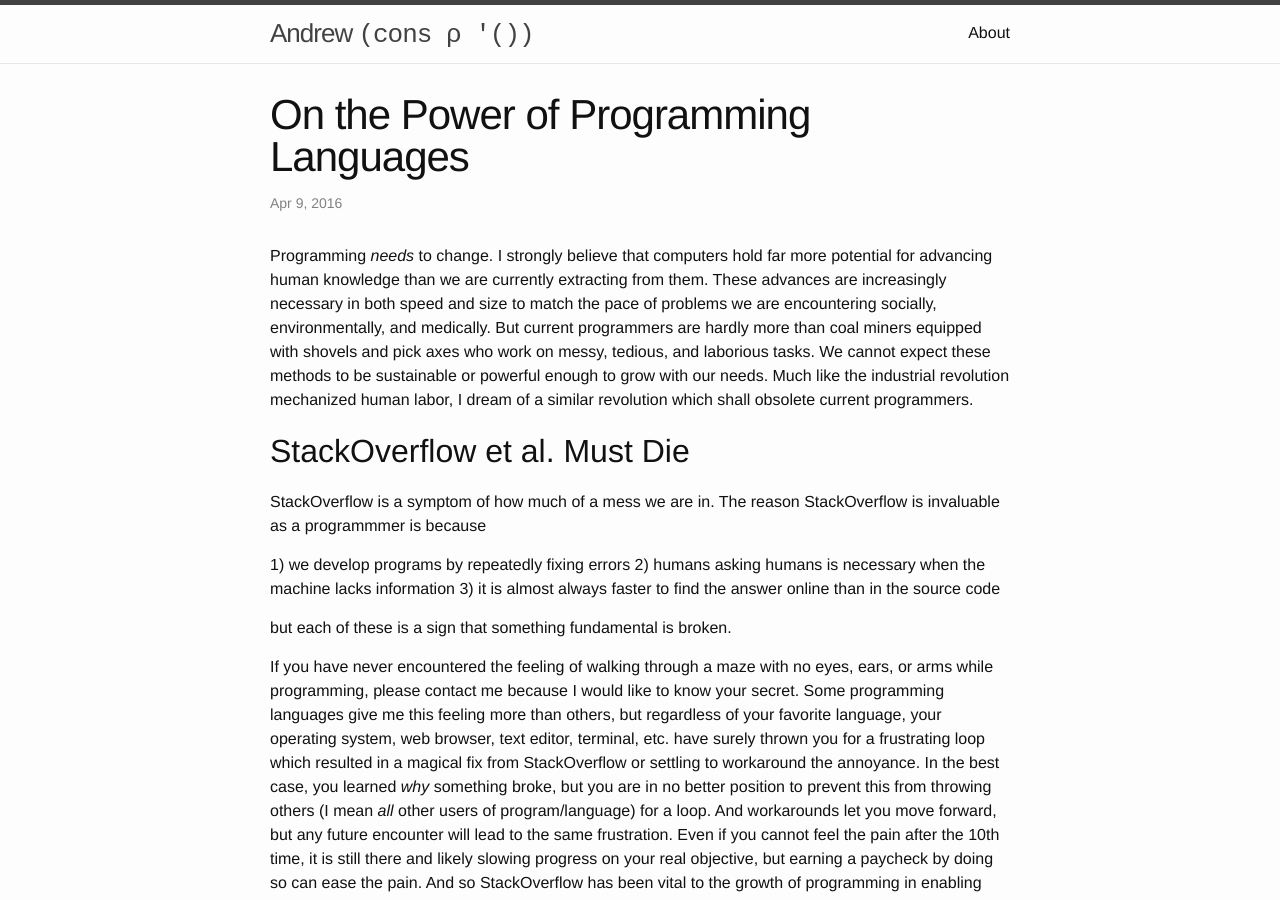
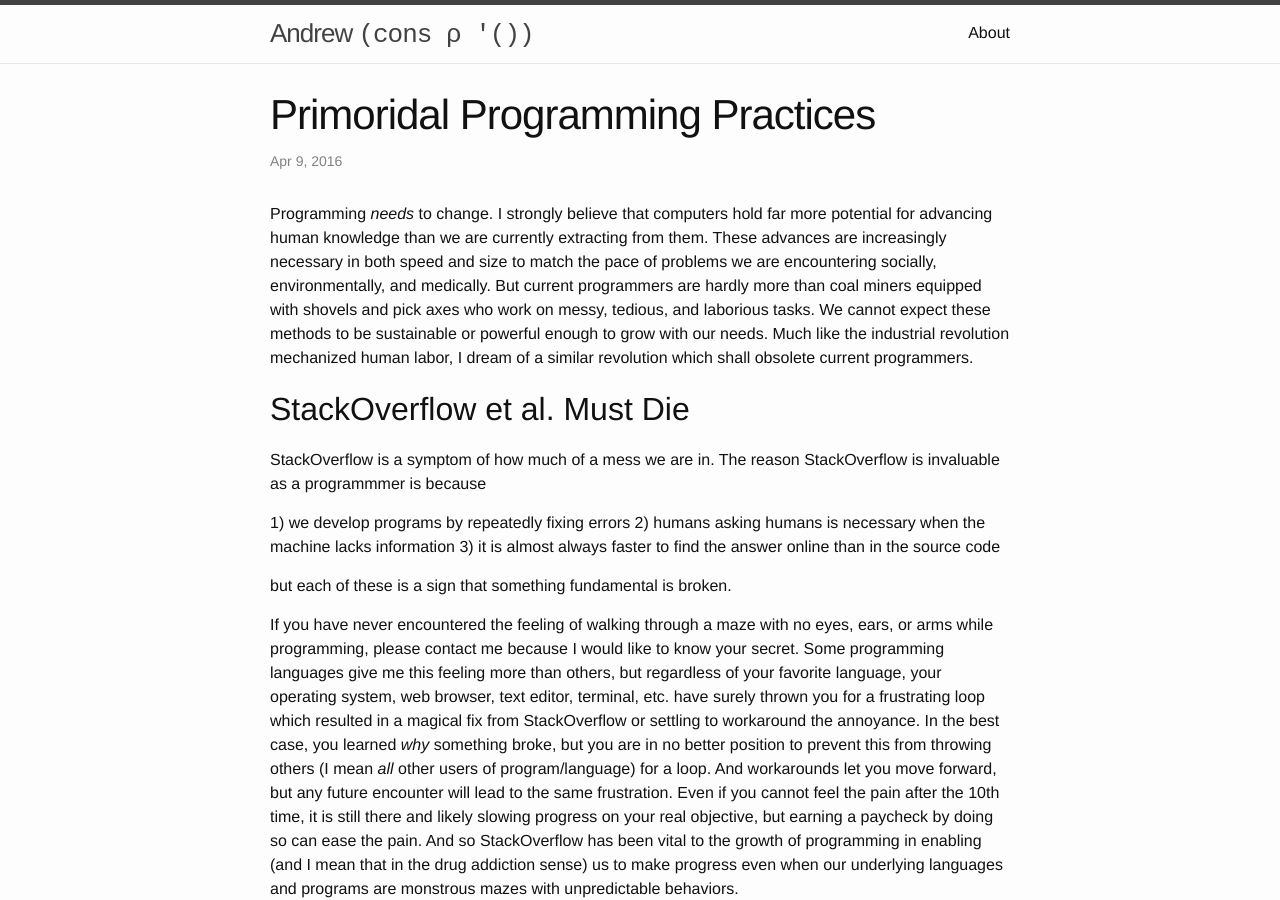
Before and after one commit to aconz2/aconz2.github.io, a Jekyll site: the page built from _posts/2016-04-09-power_of_pl.md, in a window 1280 px wide and 900 px high. Built offline with Jekyll 4.4.1, drawn with Linux system fonts in a browser that asks for light colours.

Commit message:
update title

```diff
--- a/_posts/2016-04-09-power_of_pl.md
+++ b/_posts/2016-04-09-power_of_pl.md
@@ -1,6 +1,6 @@
 ---
 layout: post
-title:  "On the Power of Programming Languages"
+title:  "Primoridal Programming Practices"
 date:   2016-04-09
 categories: programming
 ---
```
